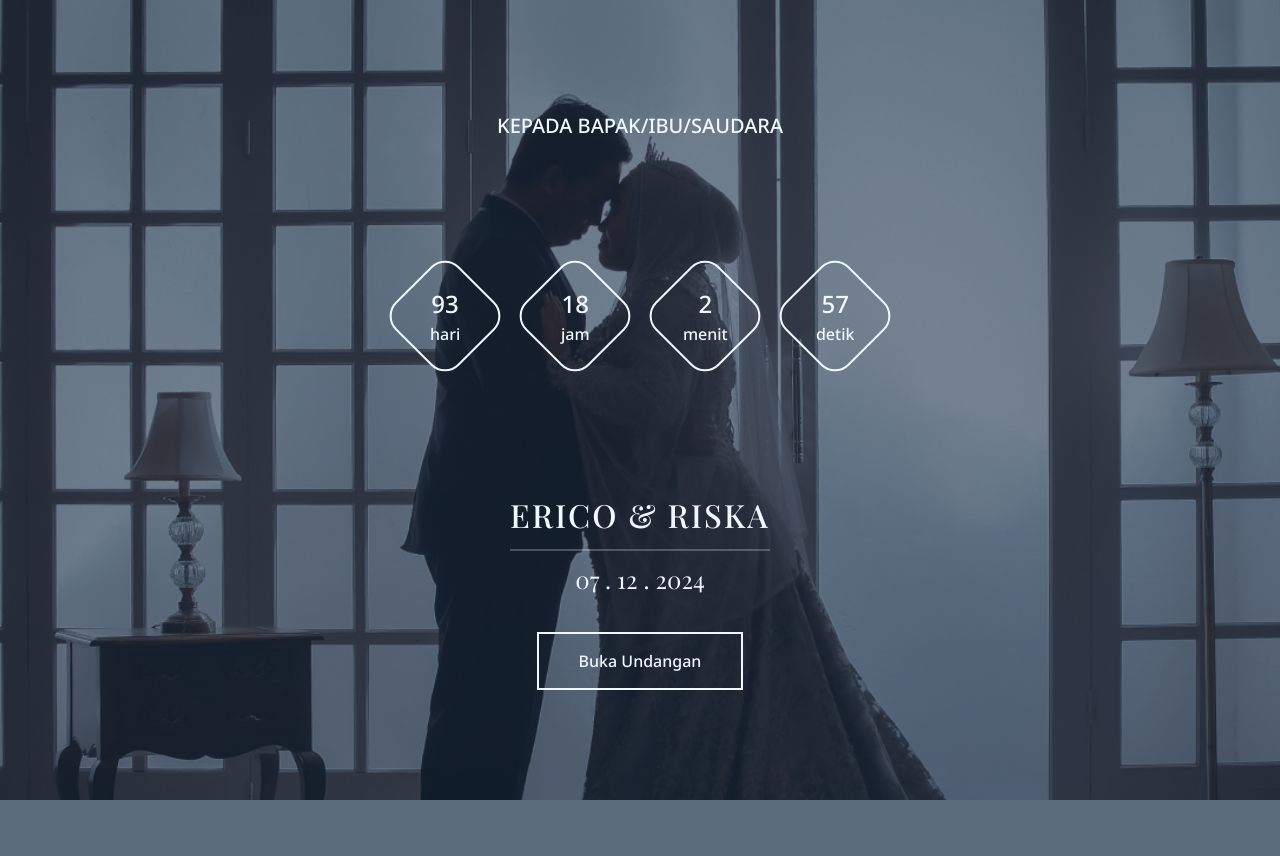
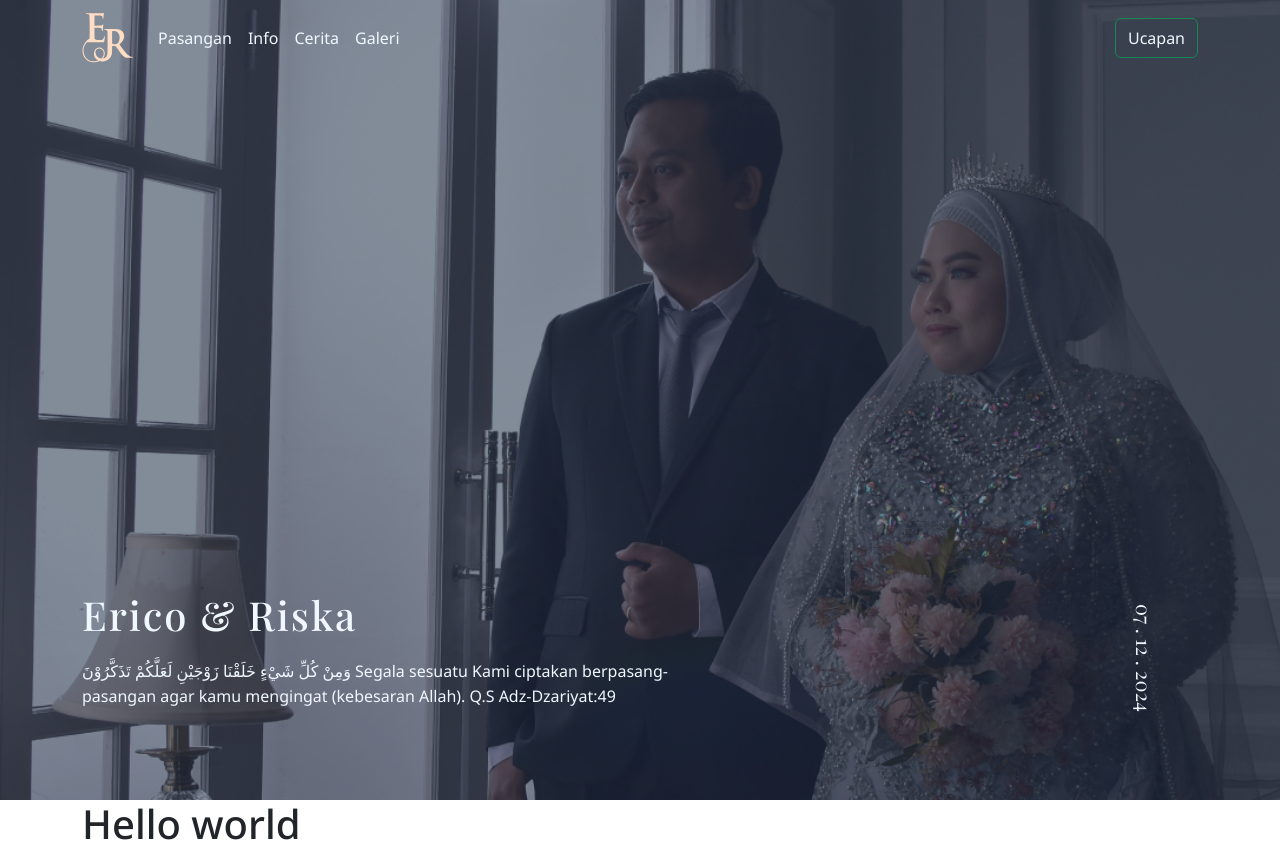
Before and after one commit to di-huynh-dev/graduation, a PHP site: page / in a window 1280 px wide. Before the commit the page ends 800 px from the top, so only its background shows below. Run offline with PHP 8.4, Linux system fonts and the light colour scheme; some web fonts are replaced.

Commit message:
#1 create hero and navbar section 40%

```diff
--- a/css/style.css
+++ b/css/style.css
@@ -25,22 +25,7 @@
 	--fs-32: 32px;
 	--fs-40: 40px;
 	--ls-sm: 2px;
-}
-
-*,
-*::before,
-*::after {
-	top: 0;
-	left: 0;
-	right: 0;
-	bottom: 0;
-	margin: 0;
-	padding: 0;
-	box-sizing: border-box;
-	border: none;
-	outline: none;
-	list-style: none;
-	text-decoration: none;
+	--lh-md: 25px;
 }
 
 body {
@@ -51,6 +36,7 @@
 	display: none;
 }
 
+/* Splash Screen */
 .opening {
 	position: fixed;
 	width: 100vw;
@@ -125,6 +111,53 @@
 	transition: ease-in-out 300ms;
 }
 
+.nav-link,
+.hero,
+.btn-nav {
+	color: var(--alice-blue) !important;
+}
+
+.img-logo {
+	fill: var(--alice-blue);
+}
+
+/* Hero Section */
+.hero {
+	min-height: 100vh;
+	background-image: url(../images/hero-img-1.png);
+	background-repeat: no-repeat;
+	background-size: cover;
+	background-position: center;
+	position: relative;
+}
+
+.hero .content {
+	padding: 75px 0;
+}
+
+.hero .content div h1 {
+	font-family: var(--family-playfair);
+	font-size: var(--fs-40);
+	font-weight: var(--fw-500);
+	letter-spacing: var(--ls-sm);
+	margin-bottom: 20px;
+}
+
+.hero .content div p {
+	font-size: var(--fs-16);
+	font-weight: var(--fw-400);
+	line-height: var(--lh-md);
+	width: 64%;
+}
+
+.hero .content span {
+	width: 120px;
+	font-family: var(--family-playfair);
+	font-size: var(--fs-20);
+	font-weight: var(--fw-400);
+	transform: rotate(90deg);
+}
+
 /* Media Query */
 /* Tablet */
 @media screen and (max-width: 768px) {
--- a/index.html
+++ b/index.html
@@ -16,7 +16,8 @@
 		<link rel="stylesheet" href="css/style.css" />
 	</head>
 	<body>
-		<div class="opening">
+		<!-- Splash Screen -->
+		<div class="opening hidden">
 			<div class="opening-wrapper">
 				<div class="open-title">Kepada Bapak/Ibu/Saudara</div>
 				<div class="simply-countdown"></div>
@@ -26,19 +27,72 @@
 						<hr />
 						<div class="open-date">07 . 12 . 2024</div>
 					</div>
-					<button class="open-btn open-btn-outline" onclick="openInvitation()">Buka Undangan</button>
+					<button class="open-btn open-btn-outline" type="button" onclick="openInvitation()">Buka Undangan</button>
 				</div>
 			</div>
 		</div>
 
-		<section id="home">
-			<h1>Hello World</h1>
+		<!-- Navbar -->
+		<nav class="navbar navbar-expand-lg z-3 position-absolute w-100">
+			<div class="container">
+				<a class="navbar-brand" href="#">
+					<img src="images/logo.svg" class="img-logo" alt="Erico & Riska" width="52" height="50" />
+				</a>
+				<button class="navbar-toggler" type="button" data-bs-toggle="offcanvas" data-bs-target="#offcanvasNavbar" aria-controls="offcanvasNavbar" aria-label="Toggle navigation">
+					<span class="navbar-toggler-icon"></span>
+				</button>
+				<div class="offcanvas offcanvas-end" tabindex="-1" id="offcanvasNavbar" aria-labelledby="offcanvasNavbarLabel">
+					<div class="offcanvas-header">
+						<a class="offcanvas-title" id="offcanvasNavbarLabel" href="#">
+							<img src="images/logo.svg" alt="Erico & Riska" width="52" height="50" />
+						</a>
+						<button type="button" class="btn-close" data-bs-dismiss="offcanvas" aria-label="Close"></button>
+					</div>
+					<div class="offcanvas-body">
+						<ul class="navbar-nav justify-content-start flex-grow-1 pe-3">
+							<li class="nav-item">
+								<a class="nav-link active" aria-current="page" href="#">Pasangan</a>
+							</li>
+							<li class="nav-item">
+								<a class="nav-link" href="#">Info</a>
+							</li>
+							<li class="nav-item">
+								<a class="nav-link" href="#">Cerita</a>
+							</li>
+							<li class="nav-item">
+								<a class="nav-link" href="#">Galeri</a>
+							</li>
+						</ul>
+						<button class="btn btn-outline-success btn-nav" type="button">Ucapan</button>
+					</div>
+				</div>
+			</div>
+		</nav>
+
+		<!-- Hero -->
+		<section class="hero d-flex align-items-end" id="home">
+			<div class="container">
+				<main class="content d-flex justify-content-lg-between align-items-center">
+					<div>
+						<h1>Erico & Riska</h1>
+						<p>وَمِنْ كُلِّ شَيْءٍ خَلَقْنَا زَوْجَيْنِ لَعَلَّكُمْ تَذَكَّرُوْنَ Segala sesuatu Kami ciptakan berpasang-pasangan agar kamu mengingat (kebesaran Allah). Q.S Adz-Dzariyat:49</p>
+					</div>
+					<span class="justify-content-end">07 . 12 . 2024</span>
+				</main>
+			</div>
+		</section>
+
+		<!-- Pasangan -->
+		<section class="couples" id="couples">
+			<div class="container">
+				<h1>Hello world</h1>
+			</div>
 		</section>
 
 		<!-- Bootstrap JS -->
 		<script src="https://cdn.jsdelivr.net/npm/bootstrap@5.3.3/dist/js/bootstrap.bundle.min.js" integrity="sha384-YvpcrYf0tY3lHB60NNkmXc5s9fDVZLESaAA55NDzOxhy9GkcIdslK1eN7N6jIeHz" crossorigin="anonymous"></script>
 
 		<script src="js/countdown-controller.js"></script>
-		<script src="js/openInvitation.js"></script>
+		<!-- <script src="js/openInvitation.js"></script> -->
 	</body>
 </html>
```
